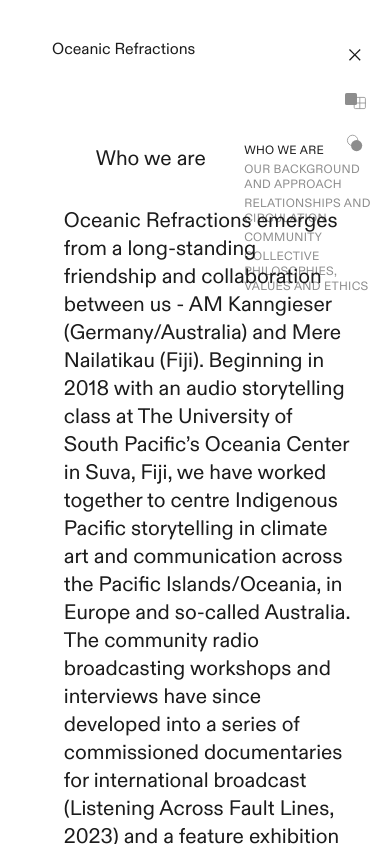
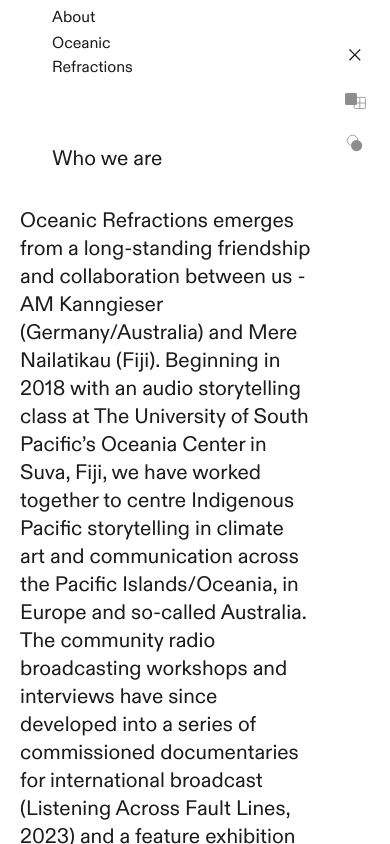
Before and after one commit to samuelethjackson/ocwebapp, a Next.js app in the folder client/: page /about in a window 390 px wide. Shown: the top 844 px of the page. Built offline with nearby package versions, Linux system fonts and the light colour scheme.

Commit message:
final push

```diff
--- a/client/app/about/page.tsx
+++ b/client/app/about/page.tsx
@@ -1,8 +1,8 @@
 "use client";
 
 import React, { useState, useEffect } from "react";
-import TitleBand from "../components/TitleBand";
 import TopBand from "../components/AboutTopBand";
+import Layout from "../components/Layout";
 
 const AboutPage: React.FC = () => {
   const [activeSection, setActiveSection] = useState("");
@@ -51,13 +51,11 @@
   }, []);
 
   return (
+    <Layout pageName="About" highRes={highRes} setHighRes={setHighRes}>
     <div className="flex flex-col items-center justify-center min-h-screen">
       <TopBand pageName="About" />
-      <TitleBand pageName="About"
-        highRes={highRes}
-        setHighRes={setHighRes}/>
-      <main className="w-screen h-screen grid grid-cols-24 px-5">
-        <div className="col-start-4 col-end-13 about flex flex-col gap-20 pt-36 pb-40">
+      <main className="w-full h-screen gridParent px-5">
+        <div className="col-start-1 col-end-6 md:col-start-3 md:col-end-12 lg:col-start-4 lg:col-end-13 about flex flex-col gap-20 pt-36 pb-40">
           <div id="about" className="grid grid-cols-10 gap-8">
             <h2 className="col-start-2 col-end-10">Who we are</h2>
             <div className="flex flex-col w-full col-span-10 gap-8">
@@ -427,7 +425,7 @@
             </div>
           </div>
         </div>
-        <div className="fixed top-0 w-screen h-screen grid grid-cols-24 px-5">
+        <div className="fixed hidden top-0 w-screen h-screen lg:grid grid-cols-24 px-5">
           <div className="h-screen col-start-15 col-end-24 flex items-start py-8 pt-36">
             <div className="flex flex-col dark:text-white text-black text-xs font-normal leading-tight tracking-wide gap-1 uppercase">
               <a
@@ -484,6 +482,7 @@
         </div>
       </main>
     </div>
+    </Layout>
   );
 };
 
--- a/client/app/components/AboutTopBand.tsx
+++ b/client/app/components/AboutTopBand.tsx
@@ -32,8 +32,8 @@
   };
 
   return (
-    <div className={`fixed top-0 flex flex-row w-screen px-5 py-2 justify-between z-50'}`}>
-      <div className='w-1/3 flex flex-row gap-0'>
+    <div className={`fixed top-0 flex flex-row w-full px-5 py-2 justify-between z-50'}`}>
+      <div className='w-1/3 hidden md:flex flex-row gap-0'>
         <motion.div
           key={pageName}
           className="w-full text-base font-normal leading-tight"
@@ -45,6 +45,17 @@
           {pageName}
         </motion.div>
       </div>
+      <div className='w-1/3 absolute pl-8 md:hidden flex flex-row gap-0'>
+        <div
+          key={pageName}
+          className="w-full text-base font-normal leading-tight"
+        >
+          {pageName}
+        </div>
+      </div>
+      <div className='w-1/3 absolute pl-8 pt-6 md:hidden'>
+        Oceanic Refractions
+      </div>
     </div>
   );
 };
--- a/client/app/components/BottomBand.tsx
+++ b/client/app/components/BottomBand.tsx
@@ -3,12 +3,13 @@
 
 interface BottomBandProps {
   pageName: string;
+  onBottomBandClick: () => void;
 }
 
-const BottomBand: React.FC<BottomBandProps> = ({ pageName }) => {
+const BottomBand: React.FC<BottomBandProps> = ({ pageName, onBottomBandClick }) => {
 
   return (
-    <div className="hidden md:flex dark:bg-black bg-white text-black dark:text-white fixed bottom-0 flex-row w-screen px-5 py-2 justify-between z-50">
+    <div onClick={onBottomBandClick} className="cursor-pointer hidden md:flex dark:bg-black bg-white text-black dark:text-white fixed bottom-0 flex-row w-screen px-5 py-2 justify-between z-50">
       <div className='w-1/3 flex flex-row gap-0'>
       <motion.div
           key={pageName}
--- /dev/null
+++ b/client/app/components/Layout.tsx
@@ -0,0 +1,22 @@
+import React from 'react';
+import TitleBand from './TitleBand';
+
+interface LayoutProps {
+  pageName: string;
+  highRes: boolean;
+  setHighRes: (value: boolean) => void;
+  children: React.ReactNode;
+}
+
+const Layout: React.FC<LayoutProps> = ({ pageName, highRes, setHighRes, children }) => {
+  return (
+    <>
+      <div className='fade-in dark:bg-black bg-white'>
+        <TitleBand pageName={pageName} highRes={highRes} setHighRes={setHighRes} />
+        {children}
+      </div>
+    </>
+  );
+};
+
+export default Layout;
--- a/client/app/components/TitleBand.tsx
+++ b/client/app/components/TitleBand.tsx
@@ -51,8 +51,8 @@
   };
 
   return (
-    <div className="fixed top-8 flex flex-row w-screen px-5 py-2 justify-between z-50">
-      <div className='w-full md:w-1/3 flex flex-row-reverse md:flex-row gap-0'>
+    <div className="fixed top-8 flex flex-row w-full px-5 py-2 justify-between z-50">
+      <div className='opacity-0 md:opacity-100 w-full md:w-1/3 flex flex-row-reverse md:flex-row gap-0'>
         <div className='w-full hidden md:flex'>
           <motion.div
             key={pageName}
@@ -75,7 +75,7 @@
           </motion.div>
         </div>
         <motion.div
-          className={`w-full text-base font-normal leading-tight pl-8`}
+          className={`w-full text-base font-normal leading-tight pl-8 md:pl-0`}
           variants={variants}
           initial="hidden"
           animate={isScrolledDown ? "hidden" : "visible"}
--- a/client/app/components/TopBand.tsx
+++ b/client/app/components/TopBand.tsx
@@ -1,19 +1,29 @@
-import React from 'react';
-import { motion } from 'framer-motion';
-import ArrowNextIcon from './icons/arrowNextIcon';
-import ArrowBackIcon from './icons/arrowBackIcon copy';
+import React from "react";
+import { motion } from "framer-motion";
+import ArrowNextIcon from "./icons/arrowNextIcon";
+import ArrowBackIcon from "./icons/arrowBackIcon";
 
 interface TopBandProps {
   pageName: string;
+  onArrowClick?: (direction: "next" | "back") => void;
+  onTopBandClick: () => void;
 }
 
-const TopBand: React.FC<TopBandProps> = ({ pageName }) => {
+const TopBand: React.FC<TopBandProps> = ({
+  pageName,
+  onArrowClick,
+  onTopBandClick,
+}) => {
   return (
-    <div className="dark:bg-black bg-white text-black dark:text-white fixed top-0 flex flex-row w-screen px-0 md:px-5 py-2 justify-between items-center gap-2 z-50 pb-10 md:pb-2">
-      <div className='md:hidden flex justify-end w-12 px-4'>
-        <ArrowBackIcon/>
+    <div className="flex flex-col gap-4">
+      <div
+        onClick={onTopBandClick}
+        className="dark:bg-black bg-white cursor-pointer text-black dark:text-white fixed top-0 flex flex-row w-full px-0 md:px-5 py-2 justify-between items-center gap-2 z-30 pb-10 md:pb-2"
+      >
+        <div className="md:hidden flex justify-end w-12 px-4">
+          <ArrowBackIcon onClick={() => onArrowClick?.("back")} />
         </div>
-      <div className='md:w-1/3 flex flex-row w-full gap-0'>
+        <div className="md:w-1/3 flex flex-row w-full gap-0">
           <motion.div
             key={pageName}
             className="w-full text-base font-normal leading-tight"
@@ -24,9 +34,11 @@
             {pageName}
           </motion.div>
         </div>
-      <div className='md:hidden flex justify-start w-12 px-4'>
-      <ArrowNextIcon/>
+        <div className="md:hidden flex justify-start w-12 px-4">
+          <ArrowNextIcon onClick={() => onArrowClick?.("next")} />
         </div>
+      </div>
+      <div className="fixed top-9 pl-[52px] z-40 md:hidden">Oceanic Refractions</div>
     </div>
   );
 };
--- a/client/app/components/icons/arrowBackIcon copy.tsx
+++ b/client/app/components/icons/arrowBackIcon.tsx
@@ -1,17 +1,22 @@
 import React from "react";
 
-const ArrowBackIcon: React.FC = () => {
+interface ArrowBackIconProps {
+  onClick?: () => void;
+}
+
+const ArrowBackIcon: React.FC<ArrowBackIconProps> = ({ onClick }) => {
   return (
     <svg
       width="6"
       height="10"
       viewBox="0 0 6 10"
-      fill="none"
+      className='text-black dark:text-white fill-current'
       xmlns="http://www.w3.org/2000/svg"
+      onClick={onClick}
     >
       <path
         d="M5.09735 0L6 0.885416L1.80531 5L6 9.11458L5.09735 10L1.0044e-07 5L5.09735 0Z"
-        fill="white"
+        className='text-black dark:text-white fill-current'
       />
     </svg>
   );
--- a/client/app/components/icons/arrowNextIcon.tsx
+++ b/client/app/components/icons/arrowNextIcon.tsx
@@ -1,17 +1,22 @@
 import React from "react";
 
-const ArrowNextIcon: React.FC = () => {
+interface ArrowNextIconProps {
+  onClick?: () => void;
+}
+
+const ArrowNextIcon: React.FC<ArrowNextIconProps> = ({ onClick }) => {
   return (
     <svg
       width="6"
       height="10"
       viewBox="0 0 6 10"
-      fill="none"
+      className='text-black dark:text-white fill-current'
       xmlns="http://www.w3.org/2000/svg"
+      onClick={onClick}
     >
       <path
         d="M0.902655 10L0 9.11458L4.19469 5L0 0.885417L0.902655 0L6 5L0.902655 10Z"
-        fill="white"
+        className='text-black dark:text-white fill-current'
       />
     </svg>
   );
--- a/client/app/globals.css
+++ b/client/app/globals.css
@@ -6,14 +6,44 @@
   --foreground-rgb: 0, 0, 0;
   --background-start-rgb: 214, 219, 220;
   --background-end-rgb: 255, 255, 255;
+  --screen-wdith: 375px;
+  --screen-heigth: 600px;
 }
 
 html {
   scroll-behavior: smooth;
 }
 
+/* Hide scrollbar for Chrome, Safari and Opera */
+html::-webkit-scrollbar {
+  display: none !important;
+}
+
+/* Hide scrollbar for IE, Edge and Firefox */
+html {
+  -ms-overflow-style: none !important;  /* IE and Edge */
+  scrollbar-width: none !important;  /* Firefox */
+}
+
 body {
+  scrollbar-width: none !important;
   @apply bg-white text-black dark:bg-black dark:text-white transition-colors duration-200;
+}
+
+body::-webkit-scrollbar {
+  -ms-overflow-style: none !important;  /* IE and Edge */
+  display: none !important;
+}
+
+/* Hide scrollbar for Chrome, Safari and Opera */
+.no-scrollbar::-webkit-scrollbar {
+  display: none;
+}
+
+/* Hide scrollbar for IE, Edge and Firefox */
+.no-scrollbar {
+  -ms-overflow-style: none;  /* IE and Edge */
+  scrollbar-width: none;  /* Firefox */
 }
 
 @layer utilities {
@@ -248,3 +278,44 @@
     0px 0px 12px white,
     0px 0px 12px white;
 }
+
+.gridParent {
+  @apply grid grid-cols-6 md:grid-cols-12 lg:grid-cols-24 px-5;
+}
+
+.fade-in {
+  animation: fadeIn ease 2s;
+  -webkit-animation: fadeIn ease 2s;
+  -moz-animation: fadeIn ease 2s;
+  -o-animation: fadeIn ease 2s;
+  -ms-animation: fadeIn ease 2s;
+}
+
+@keyframes fadeIn {
+  0% {opacity:0;}
+  100% {opacity:1;}
+}
+
+/* Firefox < 16 */
+@-moz-keyframes fadeIn {
+  0% {opacity:0;}
+  100% {opacity:1;}
+}
+
+/* Safari, Chrome and Opera > 12.1 */
+@-webkit-keyframes fadeIn {
+  0% {opacity:0;}
+  100% {opacity:1;}
+}
+
+/* Internet Explorer */
+@-ms-keyframes fadeIn {
+  0% {opacity:0;}
+  100% {opacity:1;}
+}
+
+/* Opera < 12.1 */
+@-o-keyframes fadeIn {
+  0% {opacity:0;}
+  100% {opacity:1;}
+}
--- a/client/app/layout.tsx
+++ b/client/app/layout.tsx
@@ -10,8 +10,8 @@
 })
 
 export const metadata: Metadata = {
-  title: "Create Next App",
-  description: "Generated by create next app",
+  title: "Oceanic Refractions",
+  description: "Oceanic Refractions emerges from a long-standing friendship and collaboration between us - AM Kanngieser (Germany/Australia) and Mere Nailatikau (Fiji).",
 };
 
 export default function RootLayout({
```
Also changed, not shown: client/app/components/StorySection.tsx (+4 -3 lines), client/app/page.tsx (+80 -14 lines). Lines whose indentation alone changed are shown as unchanged.
